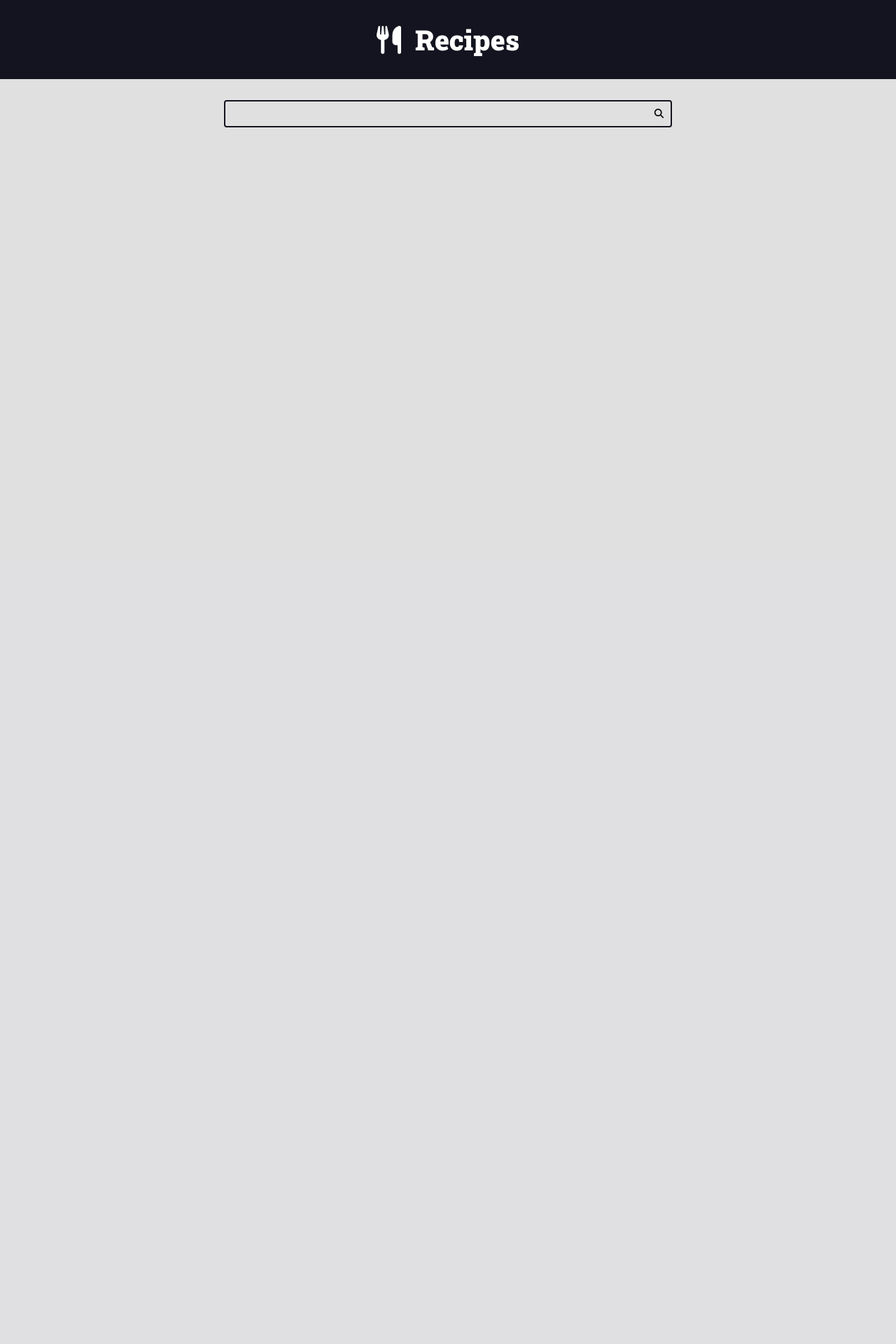
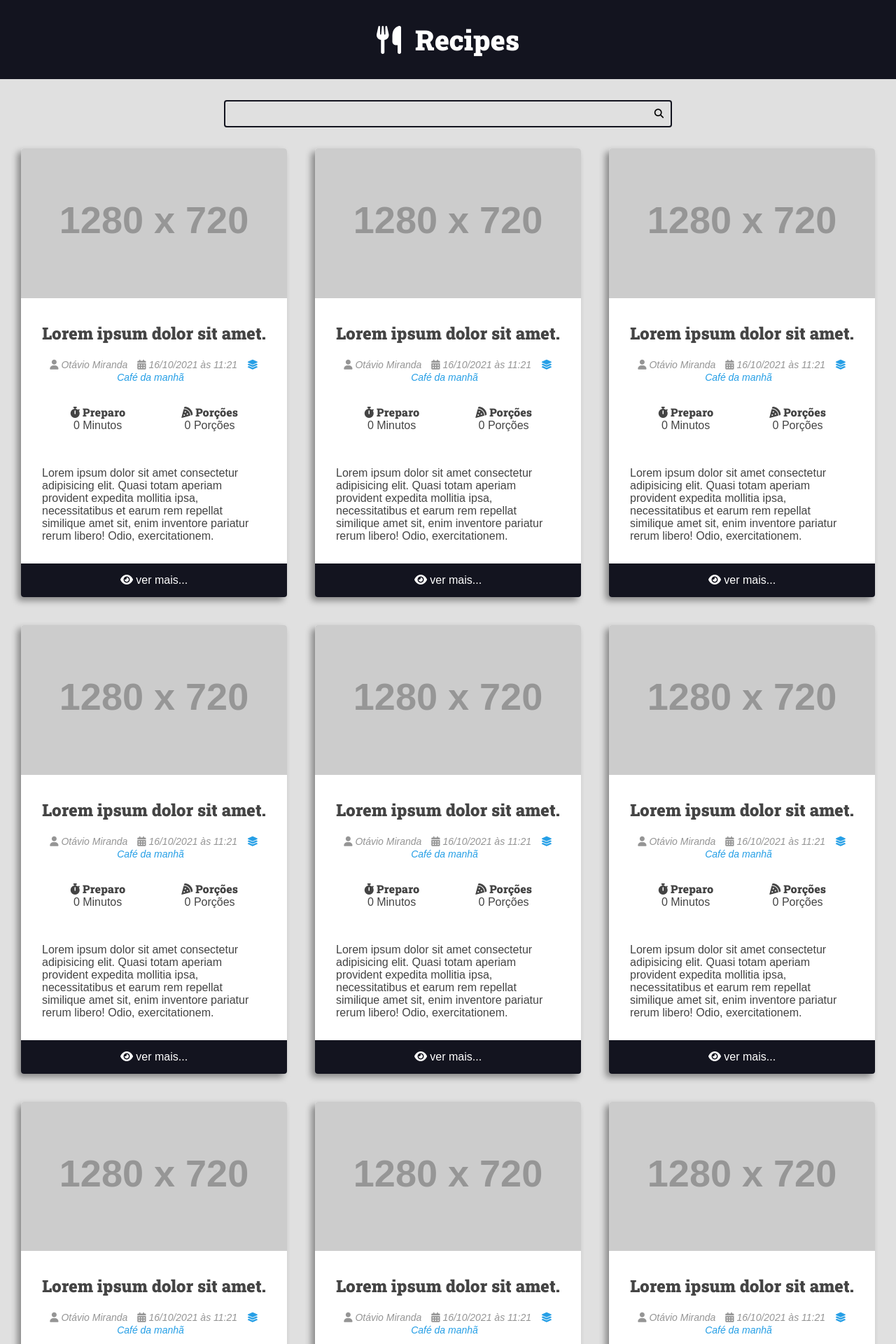
Before and after one commit to pliniogim/django, a Django app: page / in a window 1280 px wide. Shown: the top 1920 px of the page at 70% size. Before the commit the page ends 182 px from the top, so only its background shows below. Run offline with Django 5.2, Linux system fonts and the light colour scheme; grey boxes labelled with a size stand in for pictures from a placeholder-image service; some libraries are stand-ins or nearby versions.

Commit message:
before static

```diff
--- a/recipes/templates/recipes/pages/home.html
+++ b/recipes/templates/recipes/pages/home.html
@@ -6,14 +6,19 @@
 
     <main class="main-content-container">
         <div class="main-content main-content-list container">
-            <div class="recipe-list-item">
-                <div class="recipe-cover">
-                    <img src="" alt="">
-                </div>
-            </div>
+            {% include "recipes/partials/recipe.html" %}
+            {% include "recipes/partials/recipe.html" %}
+            {% include "recipes/partials/recipe.html" %}
+            {% include "recipes/partials/recipe.html" %}
+            {% include "recipes/partials/recipe.html" %}
+            {% include "recipes/partials/recipe.html" %}
+            {% include "recipes/partials/recipe.html" %}
+            {% include "recipes/partials/recipe.html" %}
+            {% include "recipes/partials/recipe.html" %}
+            {% include "recipes/partials/recipe.html" %}
         </div>
     </main>
-
+    {% include "recipes/partials/footer.html" %}
 </body>
 
 </html>
--- /dev/null
+++ b/recipes/templates/recipes/partials/footer.html
@@ -0,0 +1,9 @@
+<footer class="main-footer">
+    <div class="developer">
+      <a href="https://www.otaviomiranda.com.br/" target="_blank" rel="noreferrer noopener">By Otávio Miranda</a>
+    </div>
+
+    <div class="powered">
+      <a href="https://www.djangoproject.com/" target="_blank" rel="noreferrer noopener">Powered by Django</a>
+    </div>
+  </footer>
--- a/recipes/templates/recipes/partials/head.html
+++ b/recipes/templates/recipes/partials/head.html
@@ -76,6 +76,7 @@
             font-size: 1.6rem;
             font-family: var(--font-primary);
             background: var(--color-gray-1);
+            color: var(--color-dark-text)
         }
 
         h1,
@@ -164,5 +165,112 @@
             grid-template-columns: repeat(auto-fit, minmax(340px, 1fr));
             gap: var(--spacing-gutter-large)
         }
+
+        .recipe {
+            background: var(--color-white);
+            box-shadow: -5px 5px 10px rgba(0, 0, 0, 0.4);
+            transform: scale(1);
+            transition: all 300ms ease-in-out;
+            border-radius: .4rem;
+            overflow: hidden;
+        }
+
+        .recipe img {
+            max-width: 100%;
+        }
+
+        .recipe-list-item {
+            max-width: 64rem;
+        }
+
+        .recipe-list-item:hover {
+            transform: scale(1.02);
+            box-shadow: -8px 8px 18px rgba(0, 0, 0, .25);
+        }
+
+        .recipe-title-container {
+            padding: var(--spacing-gutter-medium);
+            padding-bottom: 2rem;
+            text-align: center;
+        }
+
+        .recipe-author {
+            padding: 0 var(--spacing-gutter-medium);
+            text-align: center;
+        }
+
+        .recipe-content {
+            padding: var(--spacing-gutter-medium);
+            padding-top: 2rem;
+        }
+
+        .recipe-author-item {
+            color: var(--color-gray-4);
+            margin-right: 1rem;
+            font-style: italic;
+            font-size: 1.4rem;
+        }
+
+        .recipe-author a {
+            color: var(--color-primary);
+            transition: all 300ms ease-in-out;
+            text-decoration: none;
+        }
+
+        .recipe-author a:hover {
+            color: var(--color-primary-dark);
+        }
+
+        .recipe-meta-container {
+            display: flex;
+            flex-flow: row wrap;
+            padding: var(--spacing-gutter-medium);
+
+        }
+
+        .recipe-meta {
+            display: flex;
+            flex-flow: column nowrap;
+            flex-shrink: 1;
+            flex-grow: 1;
+            text-align: center;
+        }
+
+        .recipe-meta-title {
+            font-size: 1.6rem;
+        }
+
+        .recipe-footer a {
+            background: var(--color-primary-dark);
+            display: block;
+            color: var(--color-white);
+            text-decoration: none;
+            text-align: center;
+            padding: 1.5rem var(--spacing-gutter-medium);
+            transition: all 300ms ease-in-out;
+        }
+
+        .recipe-footer a:hover {
+            filter: brightness(2);
+        }
+
+        .main-footer {
+            display: flex;
+            align-items: center;
+            justify-content: space-between;
+            background: var(--color-primary-dark);
+            color: var(--color-white);
+            padding: var(--spacing-gutter-large);
+        }
+
+        .main-footer a {
+            color: var(--color-white);
+            text-decoration: none;
+            transition: all 300ms ease-in-out;
+        }
+
+        .main-footer a:hover {
+            filter: brightness(.8);
+        }
     </style>
 </head>
--- /dev/null
+++ b/recipes/templates/recipes/partials/recipe.html
@@ -0,0 +1,54 @@
+<div class="recipe recipe-list-item">
+    <div class="recipe-cover">
+        <img src="https://placehold.co/1280x720/orange/white" alt="Temporário">
+    </div>
+    <div class="recipe-title-container">
+        <h2 class="recipe-title">Lorem ipsum dolor sit amet.</h2>
+    </div>
+    <div class="recipe-author">
+        <span class="recipe-author-item">
+            <i class="fas fa-user"></i>
+            Otávio Miranda
+        </span>
+        <span class="recipe-author-item">
+            <i class="fas fa-calendar-alt"></i>
+            16/10/2021 às 11:21
+        </span>
+        <span class="recipe-author-item">
+            <a href="/recipes/category/cafe-da-manha/">
+                <i class="fas fa-layer-group"></i>
+                <span>Café da manhã</span>
+            </a>
+        </span>
+    </div>
+    <div class="recipe-meta-container">
+        <div class="recipe-meta recipe-preparation">
+            <h3 class="recipe-meta-title"><i class="fas fa-stopwatch"></i> Preparo</h3>
+            <div class="recipe-meta-text">
+                0 Minutos
+            </div>
+        </div>
+        <div class="recipe-meta recipe-servings">
+            <h3 class="recipe-meta-title"><i class="fas fa-pizza-slice"></i> Porções</h3>
+            <div class="recipe-meta-text">
+                0 Porções
+            </div>
+        </div>
+    </div>
+
+    <div class="recipe-content">
+        <p>Lorem ipsum dolor sit amet consectetur adipisicing elit. Quasi totam aperiam provident expedita
+            mollitia ipsa, necessitatibus et earum rem repellat similique amet sit, enim inventore pariatur
+            rerum libero! Odio, exercitationem.
+
+        </p>
+    </div>
+
+    <footer class="recipe-footer">
+        <a class="recipe-read-more button button-dark button-full-width" href="/recipes/3/">
+            <i class="fas fa-eye"></i>
+            <span>ver mais...</span>
+        </a>
+    </footer>
+
+</div>
```
